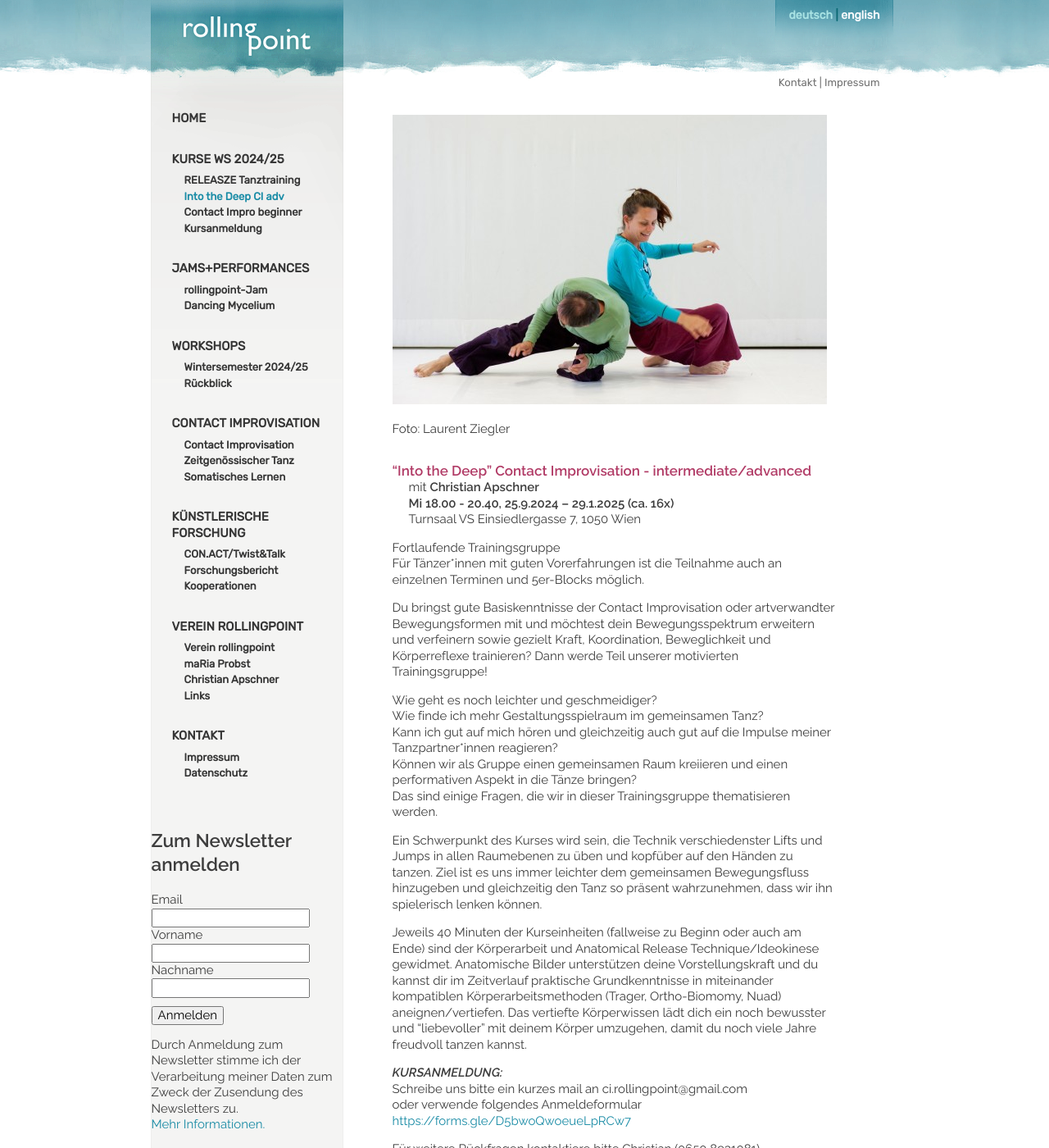
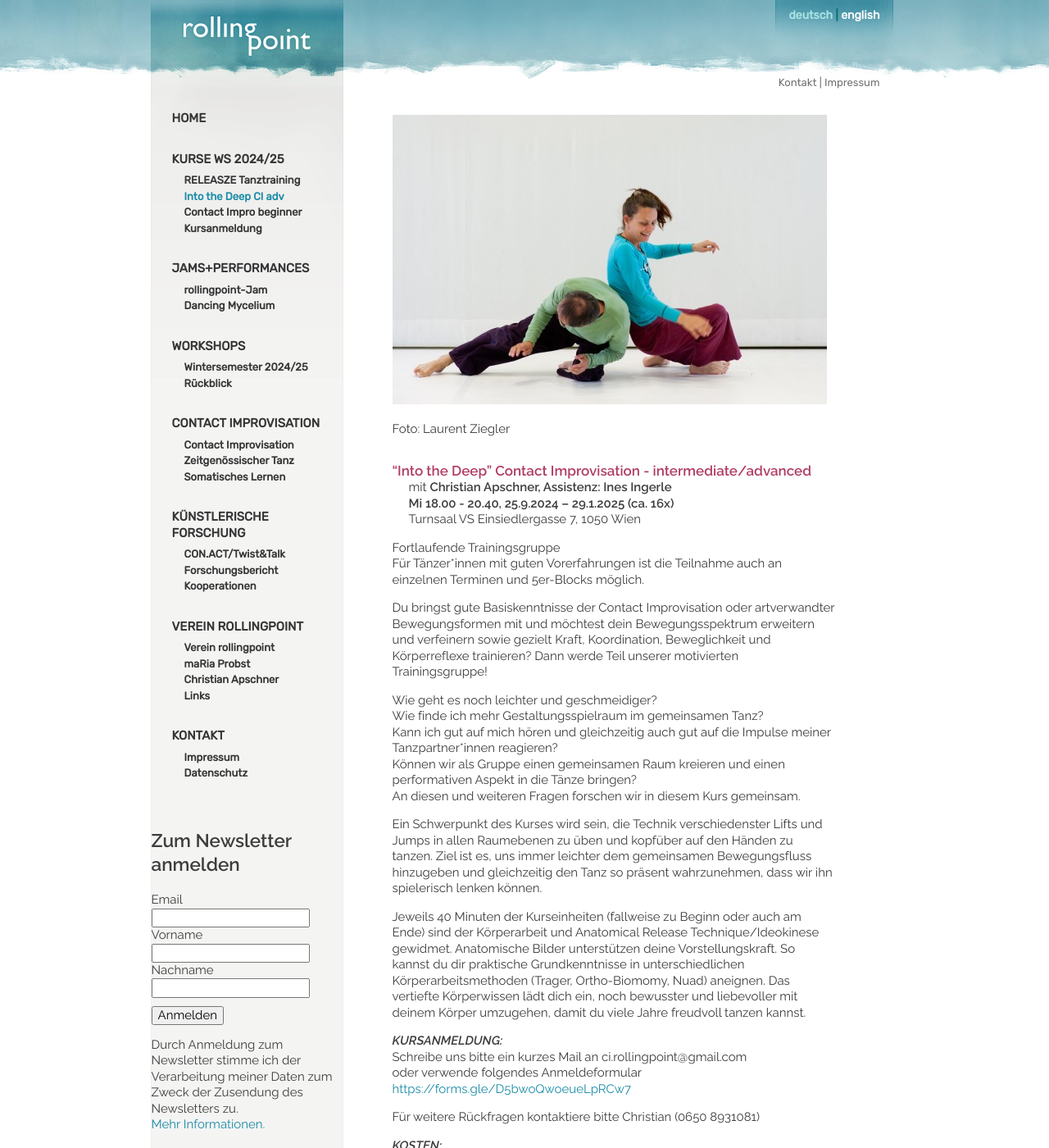
Before and after one commit to manulari/rollingpointat, a Jekyll site: the page built from _pages_de/contactadv.md, in a window 1280 px wide and 1400 px high. Shown: the whole window at 82% size. Built offline with Jekyll 4.4.1, drawn with Linux system fonts in a browser that asks for light colours; comment, search, counter and statistics services are not loaded.

Commit message:
Update page (de) “contactadv”

```diff
--- a/_pages_de/contactadv.md
+++ b/_pages_de/contactadv.md
@@ -9,7 +9,7 @@ Foto: Laurent Ziegler
 
 #### **“Into the Deep” Contact Improvisation - intermediate/advanced**
 
-mit **Christian Apschner**\
+mit **Christian Apschner, Assistenz: Ines Ingerle**\
 **Mi 18.00 - 20.40, 25.9.2024 – 29.1.2025 (ca. 16x)**\
 Turnsaal VS Einsiedlergasse 7, 1050 Wien
 
@@ -21,15 +21,15 @@ Du bringst gute Basiskenntnisse der Contact Improvisation oder artverwandter Bew
 Wie geht es noch leichter und geschmeidiger?\
 Wie finde ich mehr Gestaltungsspielraum im gemeinsamen Tanz?\
 Kann ich gut auf mich hören und gleichzeitig auch gut auf die Impulse meiner Tanzpartner*innen reagieren?\
-Können wir als Gruppe einen gemeinsamen Raum kreiieren und einen performativen Aspekt in die Tänze bringen?\
-Das sind einige Fragen, die wir in dieser Trainingsgruppe thematisieren werden.
+Können wir als Gruppe einen gemeinsamen Raum kreieren und einen performativen Aspekt in die Tänze bringen?\
+An diesen und weiteren Fragen forschen wir in diesem Kurs gemeinsam.
 
-Ein Schwerpunkt des Kurses wird sein, die Technik verschiedenster Lifts und Jumps in allen Raumebenen zu üben und kopfüber auf den Händen zu tanzen. Ziel ist es uns immer leichter dem gemeinsamen Bewegungsfluss hinzugeben und gleichzeitig den Tanz so präsent wahrzunehmen, dass wir ihn spielerisch lenken können.
+Ein Schwerpunkt des Kurses wird sein, die Technik verschiedenster Lifts und Jumps in allen Raumebenen zu üben und kopfüber auf den Händen zu tanzen. Ziel ist es, uns immer leichter dem gemeinsamen Bewegungsfluss hinzugeben und gleichzeitig den Tanz so präsent wahrzunehmen, dass wir ihn spielerisch lenken können.
 
-Jeweils 40 Minuten der Kurseinheiten (fallweise zu Beginn oder auch am Ende) sind der Körperarbeit und Anatomical Release Technique/Ideokinese gewidmet. Anatomische Bilder unterstützen deine Vorstellungskraft und du kannst dir im Zeitverlauf praktische Grundkenntnisse in miteinander kompatiblen Körperarbeitsmethoden (Trager, Ortho-Biomomy, Nuad) aneignen/vertiefen. Das vertiefte Körperwissen lädt dich ein noch bewusster und "liebevoller" mit deinem Körper umzugehen, damit du noch viele Jahre freudvoll tanzen kannst.
+Jeweils 40 Minuten der Kurseinheiten (fallweise zu Beginn oder auch am Ende) sind der Körperarbeit und Anatomical Release Technique/Ideokinese gewidmet.  Anatomische Bilder unterstützen deine Vorstellungskraft. So kannst du dir praktische Grundkenntnisse in unterschiedlichen Körperarbeitsmethoden (Trager, Ortho-Biomomy, Nuad) aneignen. Das vertiefte Körperwissen lädt dich ein, noch bewusster und liebevoller mit deinem Körper umzugehen, damit du viele Jahre freudvoll tanzen kannst.
 
 ***KURSANMELDUNG:***\
-Schreibe uns bitte ein kurzes mail an ci.rollingpoint@gmail.com\
+Schreibe uns bitte ein kurzes Mail an ci.rollingpoint@gmail.com\
 oder verwende folgendes Anmeldeformular\
 <https://forms.gle/D5bwoQwoeueLpRCw7>
 
```
